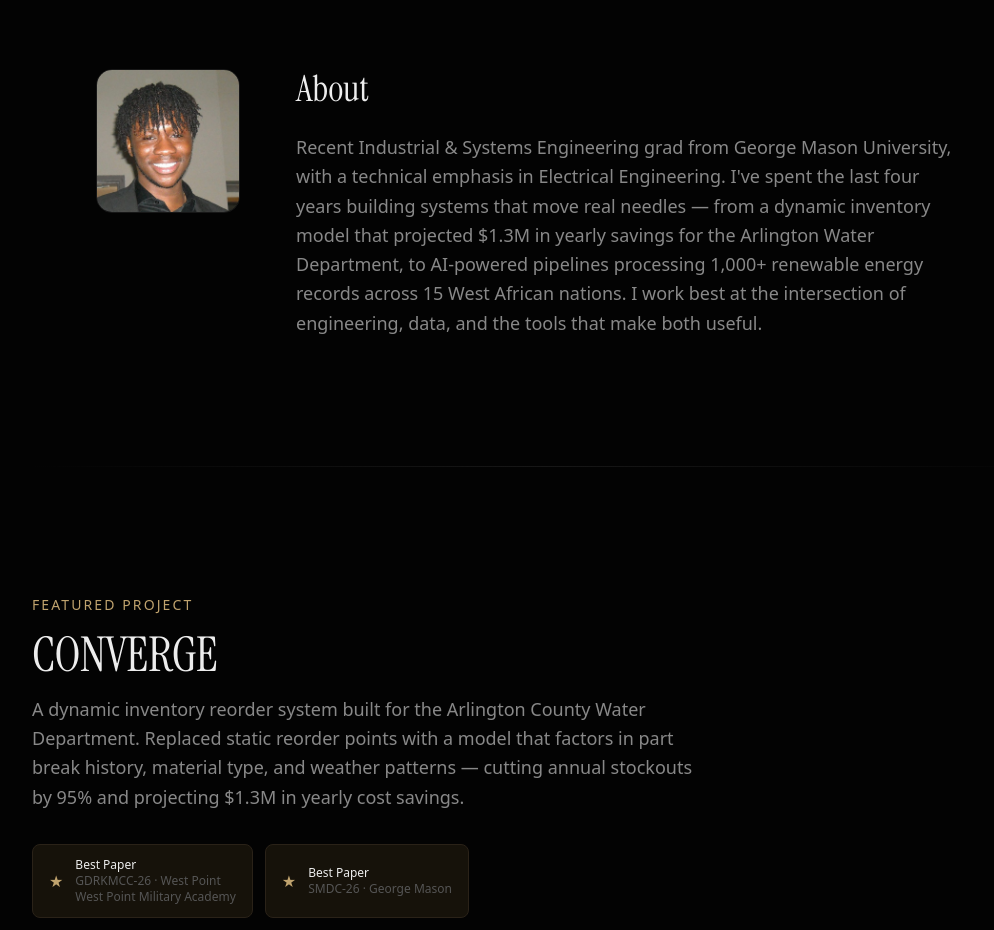
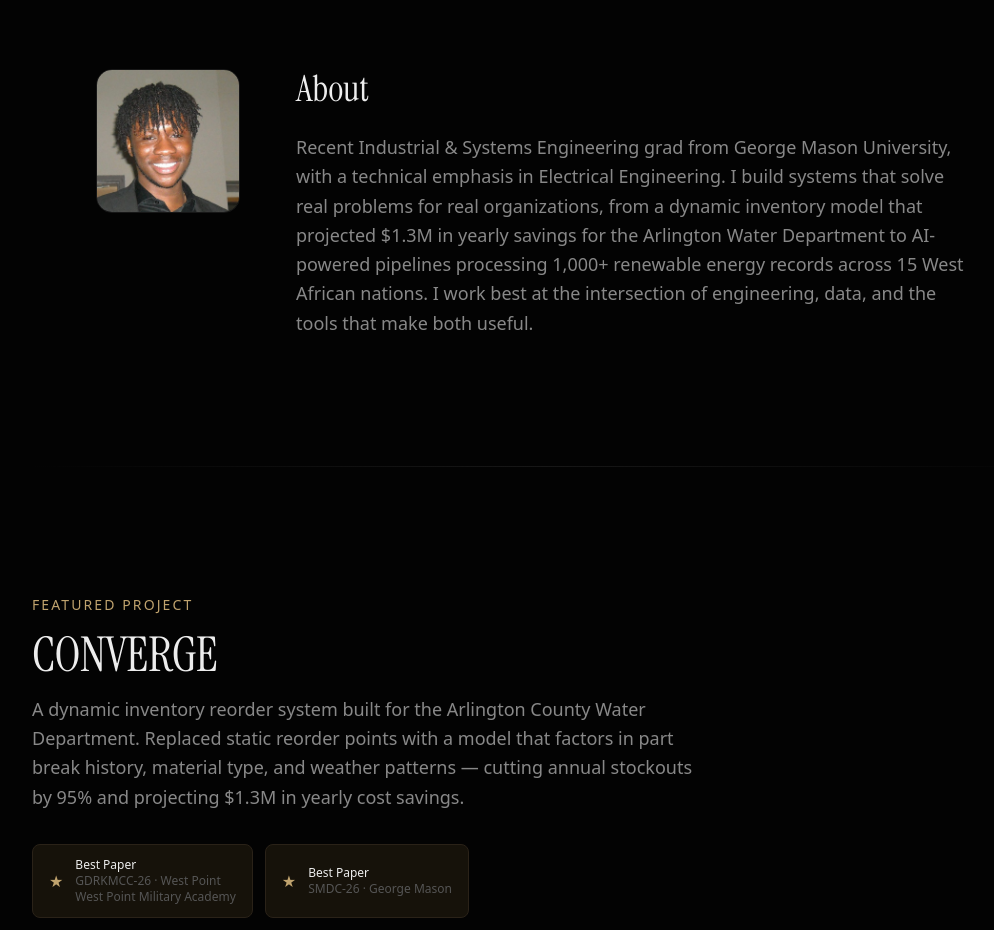
Before and after one commit to WaleA-Dev/wale-personal-site, a Next.js app: page / in a window 1280 px wide. Shown: the part 860-1790 px from the top of the page, without its empty margins (96-1090 px from the left). Built offline with nearby package versions, Linux system fonts and the light colour scheme.

Commit message:
Fix bio: no em dashes, grounded language replacing 'move real needles'
Co-Authored-By: Claude Sonnet 4.6 <noreply@anthropic.com>

```diff
--- a/components/About.tsx
+++ b/components/About.tsx
@@ -30,12 +30,12 @@ export default function About() {
               <p className="text-muted text-base md:text-lg leading-relaxed max-w-2xl">
                 Recent Industrial &amp; Systems Engineering grad from George Mason
                 University, with a technical emphasis in Electrical Engineering.
-                I&apos;ve spent the last four years building systems that move real
-                needles — from a dynamic inventory model that projected $1.3M in
-                yearly savings for the Arlington Water Department, to AI-powered
-                pipelines processing 1,000+ renewable energy records across 15
-                West African nations. I work best at the intersection of
-                engineering, data, and the tools that make both useful.
+                I build systems that solve real problems for real organizations,
+                from a dynamic inventory model that projected $1.3M in yearly
+                savings for the Arlington Water Department to AI-powered pipelines
+                processing 1,000+ renewable energy records across 15 West African
+                nations. I work best at the intersection of engineering, data, and
+                the tools that make both useful.
               </p>
             </div>
           </div>
```
